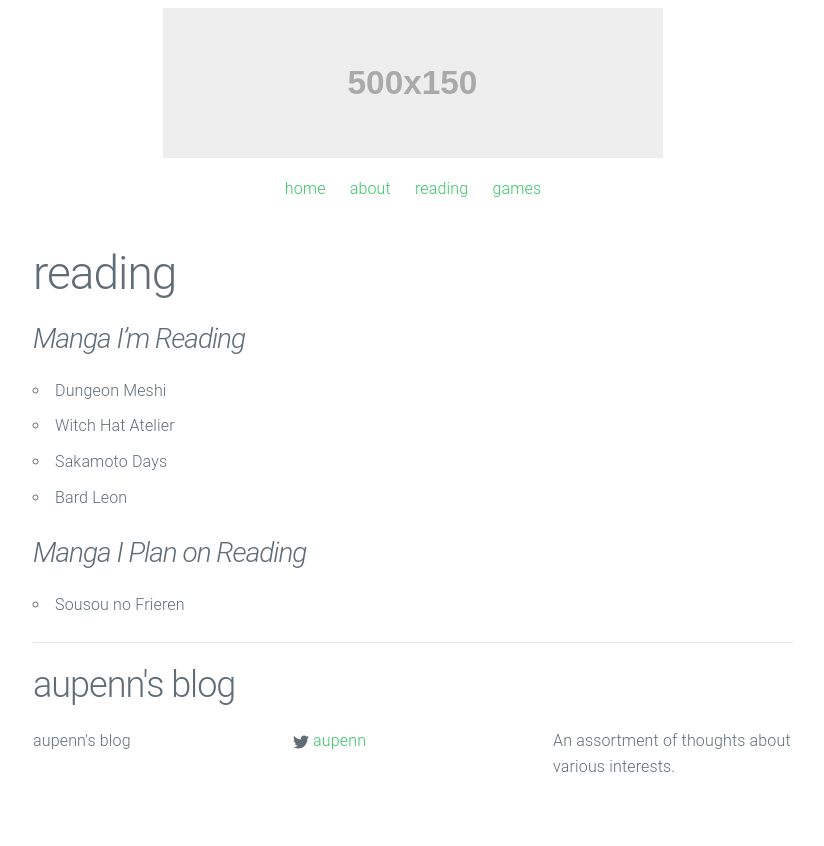
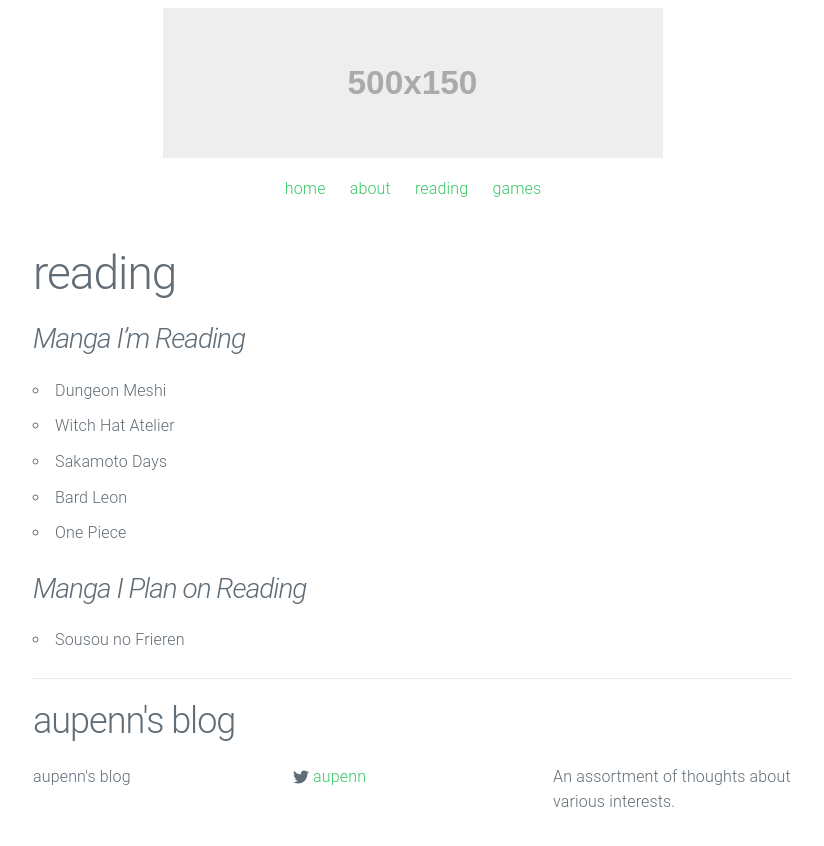
Before and after one commit to aupenn/loggit, a Jekyll site: the page built from readlist.md, in a window 1280 px wide. Shown: the top 846 px of the page, without its empty margins (227-1051 px from the left). Built offline with Jekyll 4.4.1, drawn with Linux system fonts in a browser that asks for light colours.

Commit message:
Update readlist.md

```diff
--- a/readlist.md
+++ b/readlist.md
@@ -8,6 +8,7 @@ permalink: /reading/
 * Witch Hat Atelier
 * Sakamoto Days
 * Bard Leon
+* One Piece
 
 ### *Manga I Plan on Reading*
 * Sousou no Frieren
```
